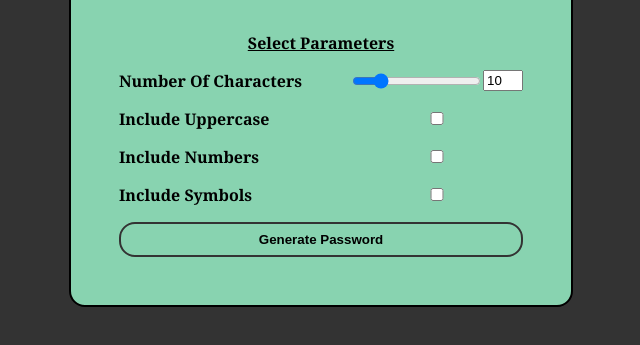
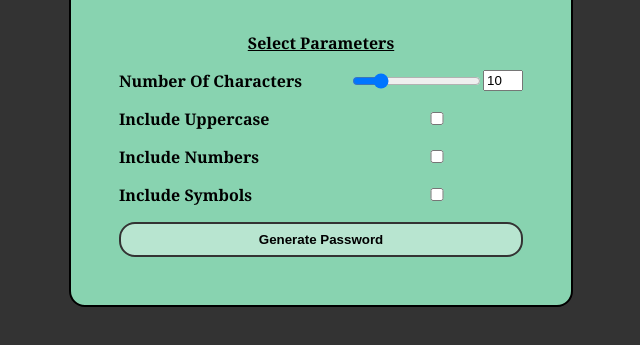
Before and after one commit to RF8706/password-generator, a plain HTML site: page index.html in a window 1280 px wide. Shown: the part 345-690 px from the top of the page, without its empty margins (319-959 px from the left). Drawn offline with Linux system fonts and the light colour scheme.

Commit message:
Update styles.css

```diff
--- a/styles.css
+++ b/styles.css
@@ -62,17 +62,35 @@ label {
 
 .btn {
     grid-column: span 2;
-    background-color: transparent;
+    background-color: var(--background-color);
     border: 2px solid #333;
     color: black;
     padding: .5rem 1rem;
     font-weight: bold;
     border-radius: 1rem;
     cursor: pointer;
+
+    --background-color: #ffffff66;
+    --boarder-size: 2px;
 }
 
-.btn:hover {
-    background-color: #ffffff66;
+.btn.btn-border-pop::before {
+    content: '';
+    position: absolute;
+    top: 0;
+    left: 0;
+    right: 0;
+    bottom: 0;
+    z-index: -1;
+    boarder: var(--boarder-size) solid var(--background-color);
+}
+
+.btn.btn-border-pop:hover::before,
+.btn.btn-border-pop:focus::before {
+    top: calc(var(--boarder-size) * 2);
+    left: calc(var(--boarder-size) * 2);
+    right: calc(var(--boarder-size) * 2);
+    bottom: calc(var(--boarder-size) * 2);
 }
 
 h4 {
```
